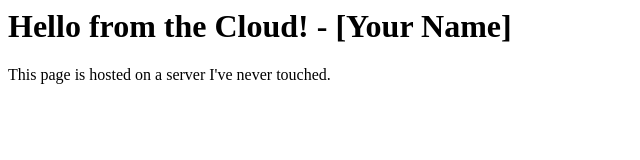
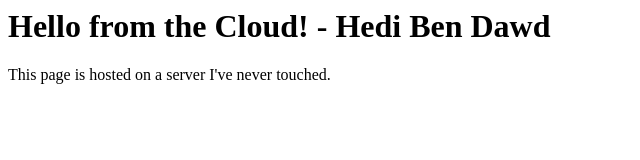
Before and after one commit to Hedi314/Hedi314.github.io, a plain HTML site: page index.html in a window 1280 px wide. Shown: the whole page, without its empty margins (0-640 px from the left). Drawn offline with Linux system fonts and the light colour scheme.

Commit message:
Update header with name 'Hedi Ben Dawd'

```diff
--- a/index.html
+++ b/index.html
@@ -1,6 +1,6 @@
 <html>
   <body>
-    <h1>Hello from the Cloud! - [Your Name]</h1>
+    <h1>Hello from the Cloud! - Hedi Ben Dawd</h1>
     <p>This page is hosted on a server I've never touched.</p>
   </body>
 </html>
```
